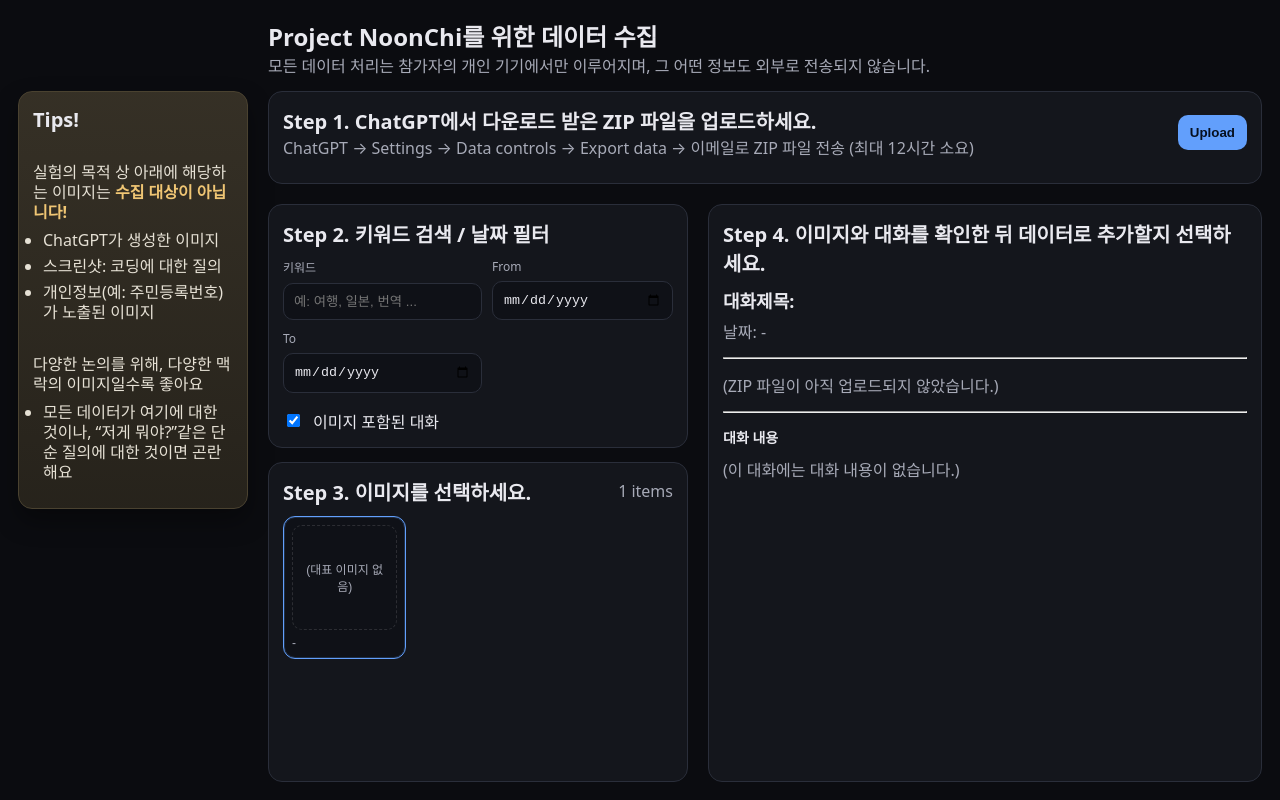
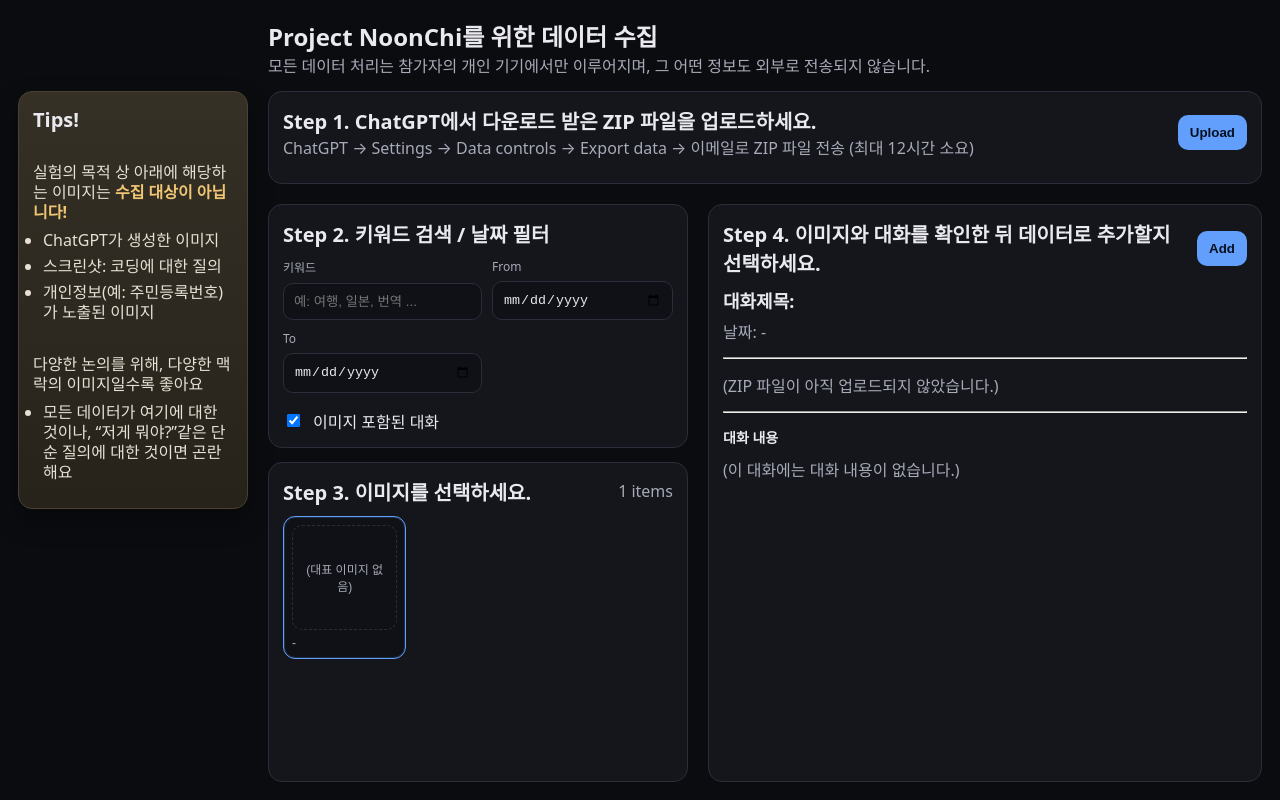
Before and after one commit to hyunaseo/GPTConversationLogVisualization, a React (Vite) app: page / in a window 1280 px wide. Built offline with nearby package versions, Linux system fonts and the light colour scheme.

Commit message:
Add Add button

```diff
--- a/src/components/ThreadViewer.tsx
+++ b/src/components/ThreadViewer.tsx
@@ -164,7 +164,12 @@ export function ThreadViewer({ thread, entries }: Props) {
 
   return (
     <div className="card" style={{ height: "100%" }}>
-      <div className="title">Step 4. 이미지와 대화를 확인한 뒤 데이터로 추가할지 선택하세요.</div>
+      <div className="row">
+        <div className="title">Step 4. 이미지와 대화를 확인한 뒤 데이터로 추가할지 선택하세요.</div>
+        <button className="btn" type="button">
+          Add
+        </button>
+      </div>
 
       {/* Header / Meta */}
       <div style={{ marginTop: 10 }}>
```
